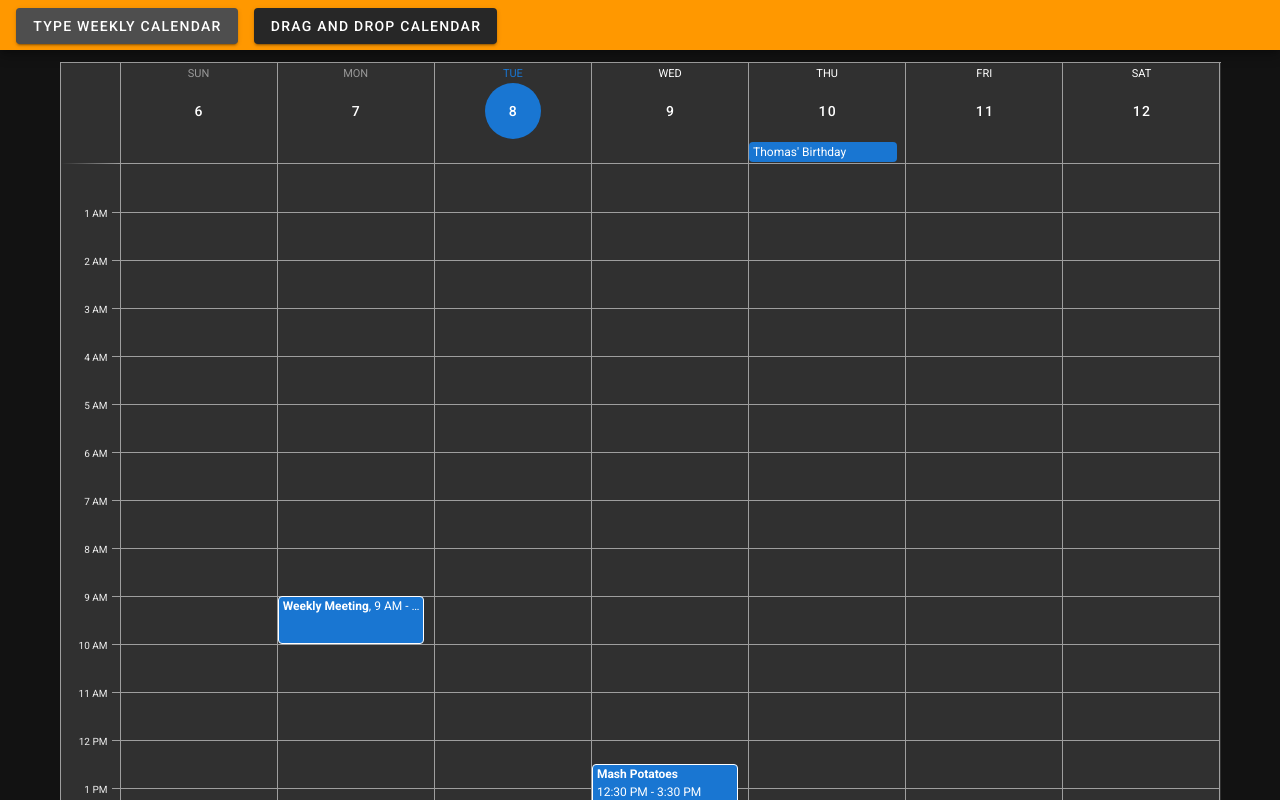
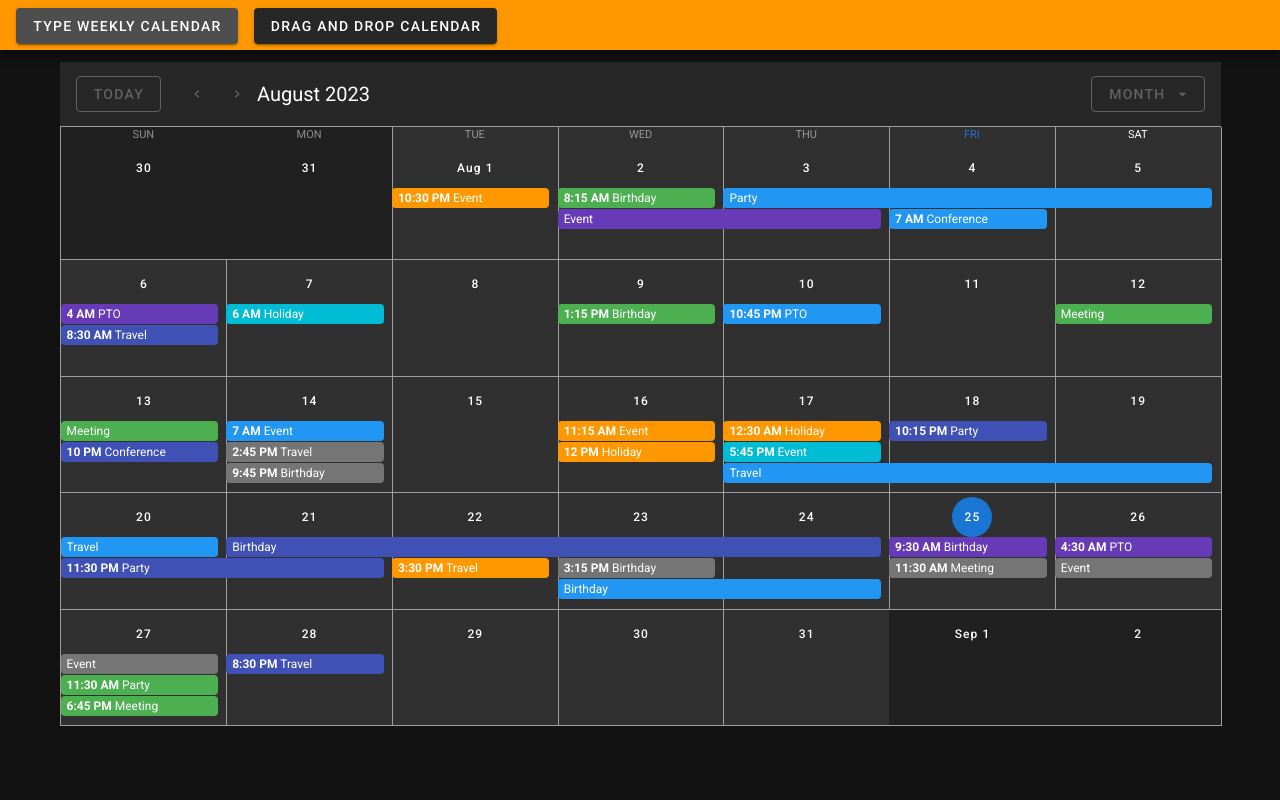
Before and after one commit to FaizanKhanDev/vuetify-calendar, a Nuxt app: page / in a window 1280 px wide. Shown: the top 800 px of the page. Built offline with nearby package versions, Linux system fonts and the light colour scheme.

Commit message:
FINxGN drag and drop

```diff
--- a/components/TypeWeekCalendar.vue
+++ b/components/TypeWeekCalendar.vue
@@ -52,7 +52,17 @@
             <v-sheet height="600">
                 <v-calendar ref="calendar" v-model="focus" color="primary" :events="events" :event-color="getEventColor"
                     :type="type" @click:event="showEvent" @click:more="viewDay" @click:date="viewDay" @change="updateRange"
-                    @mousedown:event="startDrag"></v-calendar>
+                    @mousedown:event="startDrag" @mousedown:time="startTime" @mousemove:time="mouseMove"
+                    @mouseup:time="endDrag" @mouseleave.native="cancelDrag" :event-ripple="false">
+                    <template v-slot:event="{ event, timed, eventSummary }">
+                        <div class="v-event-draggable">
+                            <component :is="{ render: eventSummary }"></component>
+                        </div>
+                        <div v-if="timed" class="v-event-drag-bottom" @mousedown.stop="extendBottom(event)"></div>
+                    </template>
+                </v-calendar>
+
+
                 <v-menu v-model="selectedOpen" :close-on-content-click="false" :activator="selectedElement" offset-x>
                     <v-card color="grey lighten-4" min-width="350px" flat>
                         <v-toolbar :color="selectedEvent.color" dark>
@@ -254,6 +264,97 @@
             }
             console.log("fired")
         },
+
+        startTime(tms) {
+            console.log(tms)
+            const mouse = this.toTime(tms)
+
+            if (this.dragEvent && this.dragTime === null) {
+                const start = this.dragEvent.start
+
+                this.dragTime = mouse - start
+            } else {
+                this.createStart = this.roundTime(mouse)
+                this.createEvent = {
+                    name: `Event #${this.events.length}`,
+                    color: this.rndElement(this.colors),
+                    start: this.createStart,
+                    end: this.createStart,
+                    timed: true,
+                }
+
+                this.events.push(this.createEvent)
+            }
+        },
+
+        mouseMove(tms) {
+            const mouse = this.toTime(tms)
+
+            if (this.dragEvent && this.dragTime !== null) {
+                const start = this.dragEvent.start
+                const end = this.dragEvent.end
+                const duration = end - start
+                const newStartTime = mouse - this.dragTime
+                const newStart = this.roundTime(newStartTime)
+                const newEnd = newStart + duration
+
+                this.dragEvent.start = newStart
+                this.dragEvent.end = newEnd
+            } else if (this.createEvent && this.createStart !== null) {
+                const mouseRounded = this.roundTime(mouse, false)
+                const min = Math.min(mouseRounded, this.createStart)
+                const max = Math.max(mouseRounded, this.createStart)
+
+                this.createEvent.start = min
+                this.createEvent.end = max
+            }
+        },
+
+        endDrag() {
+            this.dragTime = null
+            this.dragEvent = null
+            this.createEvent = null
+            this.createStart = null
+            this.extendOriginal = null
+        },
+
+        cancelDrag() {
+            if (this.createEvent) {
+                if (this.extendOriginal) {
+                    this.createEvent.end = this.extendOriginal
+                } else {
+                    const i = this.events.indexOf(this.createEvent)
+                    if (i !== -1) {
+                        this.events.splice(i, 1)
+                    }
+                }
+            }
+
+            this.createEvent = null
+            this.createStart = null
+            this.dragTime = null
+            this.dragEvent = null
+        },
+
+
+        roundTime(time, down = true) {
+            const roundTo = 15 // minutes
+            const roundDownTime = roundTo * 60 * 1000
+
+            return down
+                ? time - time % roundDownTime
+                : time + (roundDownTime - (time % roundDownTime))
+        },
+        toTime(tms) {
+            return new Date(tms.year, tms.month - 1, tms.day, tms.hour, tms.minute).getTime()
+        },
+
+        extendBottom(event) {
+            this.createEvent = event
+            this.createStart = event.start
+            this.extendOriginal = event.end
+        },
+
         viewDay({ date }) {
             this.focus = date
             this.type = 'day'
--- a/pages/index.vue
+++ b/pages/index.vue
@@ -1,7 +1,7 @@
 <template>
   <v-container>
-    <!-- <TypeWeekCalendar /> -->
-    <TypeWeekDayCalendar />
+    <TypeWeekCalendar />
+    <!-- <TypeWeekDayCalendar /> -->
   </v-container>
 </template>
 
@@ -12,7 +12,7 @@
   name: 'IndexPage',
   components: {
     TypeWeekCalendar,
-    TypeWeekDayCalendar
+    // TypeWeekDayCalendar
   },
 }
 </script>
```
